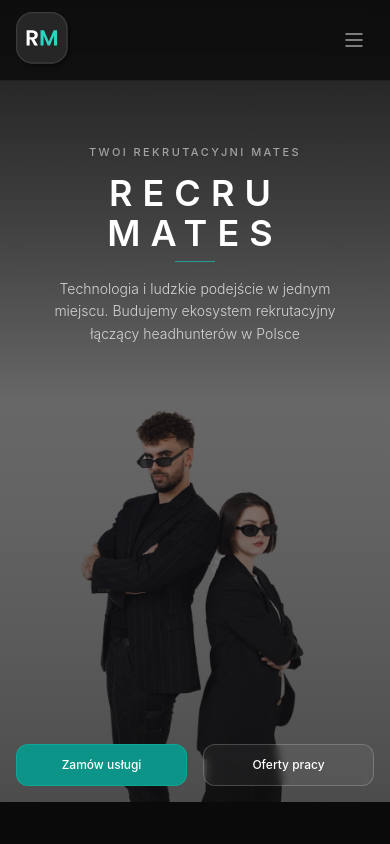
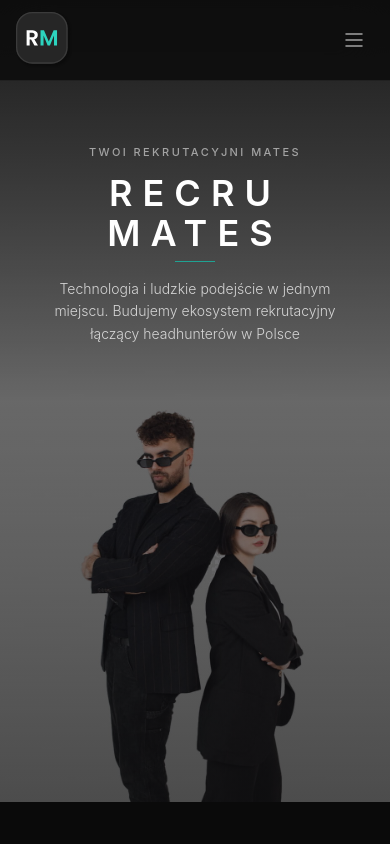
Before and after one commit to Sabian329/recrumates, a React (Vite) app: page / in a window 390 px wide. Shown: the top 844 px of the page. Built offline with nearby package versions, Linux system fonts and the light colour scheme.

Commit message:
adjus mobile

```diff
--- a/src/App.tsx
+++ b/src/App.tsx
@@ -22,7 +22,6 @@
 				<Team />
 				<CompanyStory />
 				<Services />
-
 				<JobOffers />
 				<FAQ />
 				<ClientLogos />
--- a/src/components/Hero.tsx
+++ b/src/components/Hero.tsx
@@ -70,7 +70,7 @@
 			</div>
 
 			{/* Pasek CTA – tylko mobile, na dole ekranu */}
-			<div className="absolute bottom-0 left-0 right-0 z-10 flex flex-col sm:hidden w-full h-fit">
+			{/* <div className="absolute bottom-0 left-0 right-0 z-10 flex flex-col sm:hidden w-full h-fit">
 				<div className="px-4 py-4 w-full">
 					<div className="mx-auto flex w-full flex-row items-stretch justify-between gap-4">
 						<a
@@ -87,7 +87,7 @@
 						</a>
 					</div>
 				</div>
-			</div>
+			</div> */}
 		</section>
 	);
 }
```
